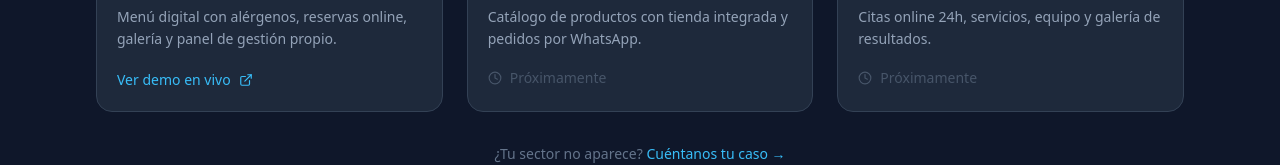
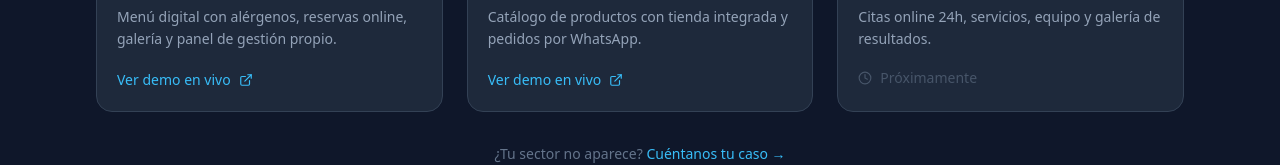
Before and after one commit to DavidChineaWayne29/solimar-co-web, a React (Vite) app: page / in a window 1280 px wide. Shown: the part 2144-2309 px from the top of the page. Built offline with nearby package versions, Linux system fonts and the light colour scheme.

Commit message:
feat: Boutique Maria en vivo en portfolio

```diff
--- a/src/pages/SolimarPage.tsx
+++ b/src/pages/SolimarPage.tsx
@@ -73,10 +73,10 @@ const PORTFOLIO = [
     name: 'Boutique María',
     sector: 'Moda & Retail',
     desc: 'Catálogo de productos con tienda integrada y pedidos por WhatsApp.',
-    url: '#',
+    url: 'https://boutique-maria.vercel.app/',
     img: 'https://images.unsplash.com/photo-1558618666-fcd25c85cd64?auto=format&fit=crop&w=600&q=80',
     badge_color: 'bg-pink-500/20 text-pink-300 border-pink-500/30',
-    live: false,
+    live: true,
   },
   {
     name: 'Clínica Estética Sol',
```
